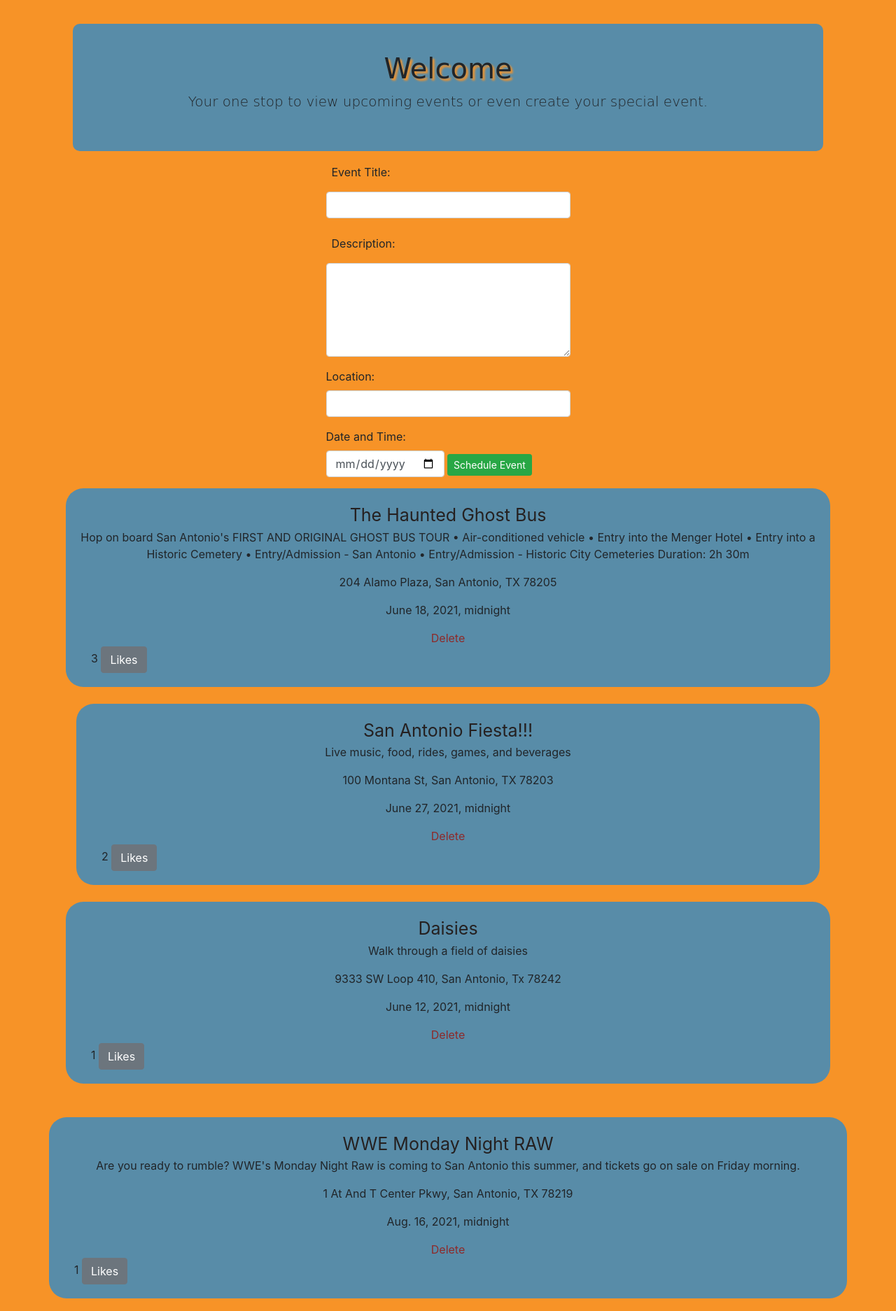
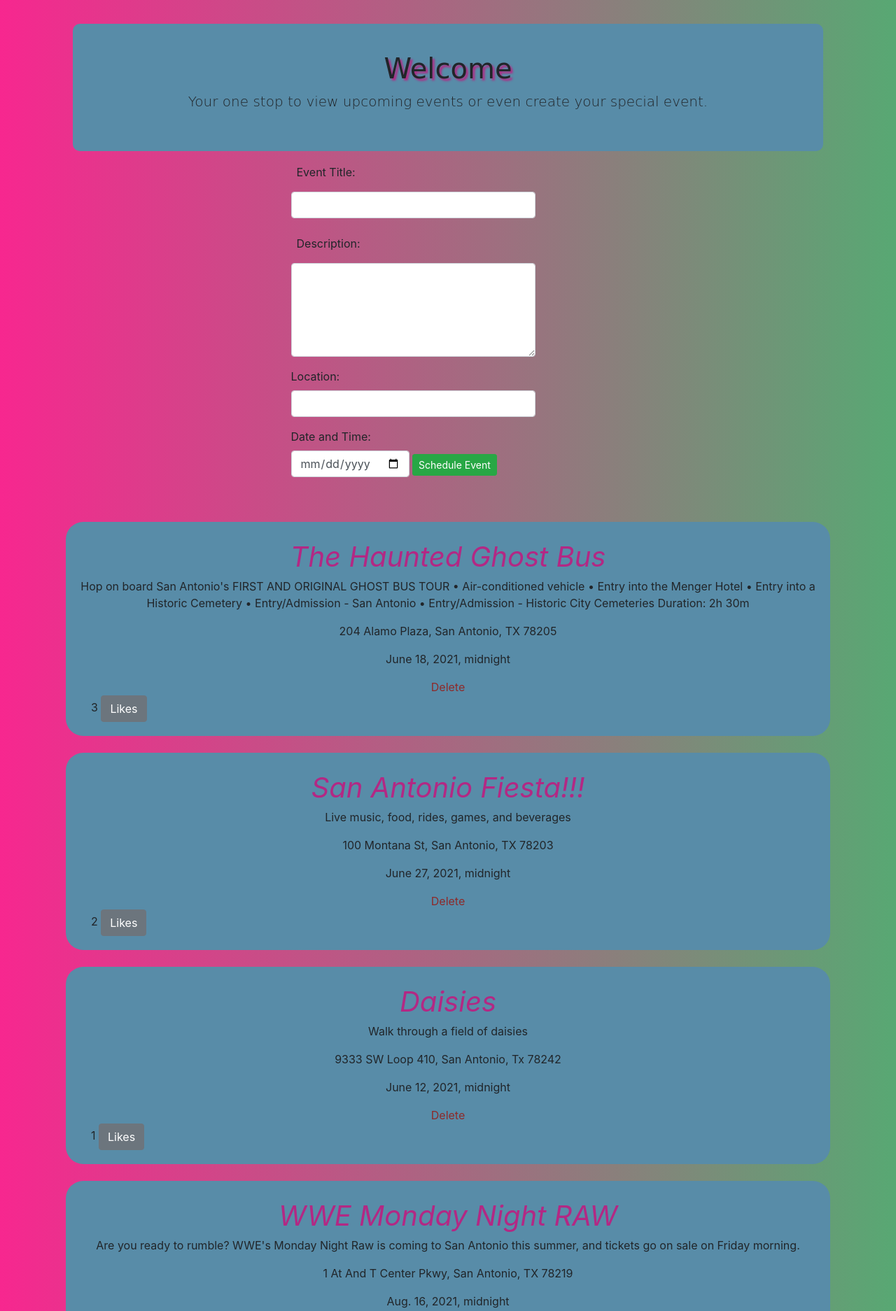
Before and after one commit to Teri21/Event_Planner, a Django app: template schedule_app/templates/welcome.html in a window 1280 px wide. Shown: the part 56-1930 px from the top of the page at 70% size. Run offline with Django 3.2, Linux system fonts and the light colour scheme; the template is opened without the code that fills it: values that come from a table or form of the project are taken from there, others are empty; data comes from the database, SQL or seed files in the repository; both versions use the stored data as it was after the commit; some libraries are stand-ins or nearby versions.

Commit message:
added styling

```diff
--- a/schedule_app/static/post.js
+++ b/schedule_app/static/post.js
@@ -1,3 +1,5 @@
+// $(document).ready(function(){
+
     $('#createEvent').submit(function (e) {
         e.preventDefault();
         console.log(e)
@@ -10,7 +12,9 @@ $('#createEvent').submit(function (e) {
             success: function (serverResponse) {
                 console.log("this is ajax working");
                 console.log(serverResponse);
+                $('.all_events').prepend(serverResponse);
             }
         });
+    });
 
-});
+// });
--- a/schedule_app/static/styles.css
+++ b/schedule_app/static/styles.css
@@ -1,5 +1,10 @@
 body {
-  background-color: #f79327;
+  background: #f79327;
+  background: linear-gradient(to right, #f7278f, #58a873);
+  background-repeat: no-repeat;
+  background-size: cover;
+  width: 100%;
+  height: 100%;
 }
 
 .jumbotron {
@@ -12,7 +17,7 @@ body {
 
 h1 {
   text-align: center;
-  text-shadow: 3px 3px 3px #f79327;
+  text-shadow: 3px 3px 3px #b32884;
 }
 
 h2 {
@@ -21,20 +26,26 @@ h2 {
   text-align: center;
 }
 h4 {
-  font-family: ;
+  font-family: youth touch;
 }
 .inner,
 .lead {
   text-align: center;
 }
-.lower {
-  display: block;
-  align-content: flex-end;
-  margin: 0 auto;
+
+#createEvent {
+  margin-right: 100px;
 }
+
 .container {
   border-radius: 25px;
   padding: 20px;
+}
+#box {
+  border-radius: 25px;
+  padding: 20px;
+  text-align: center;
+  background: #588ca8;
 }
 
 h3 {
@@ -50,3 +61,8 @@ h3 {
   border-radius: 25px;
   justify-content: center;
 }
+.partial-top {
+  font-style: italic;
+  font-size: 40px;
+  color: #b32884;
+}
--- a/schedule_app/templates/event.html
+++ b/schedule_app/templates/event.html
@@ -39,6 +39,6 @@
 
 
     <a href="/welcome" style="color: black">Go Back</a> |
-    <a href="/edit/{{event.id}}" style="color: black">Edit</a></span></p>
+    {% if request.session.user_id == event.user.id %}<a href="/edit/{{event.id}}" style="color: black">Edit</a>{% endif %}</span></p>
   </body>
 </html>
--- a/schedule_app/templates/partial.html
+++ b/schedule_app/templates/partial.html
@@ -0,0 +1,17 @@
+<br />
+<!-- id="box" -->
+<!-- style="text-align: center; background: #588ca8"> -->
+<div id="box">
+  <a class="partial-top" href="/one_event/{{ event.id }}">{{event.title}}</a>
+  <p>{{event.description}}</p>
+  <p>{{event.location}}</p>
+  <p>{{event.date_time}}</p>
+
+  <a href="delete_event/{{event.id}}" style="color: rgb(141, 42, 42)">Delete</a>
+  <div class="d-flex justify-content-between px-3">
+    <span
+      >{{ event.user_likes.count }}
+      <a href="/add_like/{{event.id}}" class="btn btn-secondary">Likes</a></span
+    >
+  </div>
+</div>
--- a/schedule_app/templates/welcome.html
+++ b/schedule_app/templates/welcome.html
@@ -13,6 +13,8 @@
     <script src="https://ajax.googleapis.com/ajax/libs/jquery/3.5.1/jquery.min.js"></script>
     {% load static %}
     <link rel="stylesheet" href="{% static 'styles.css'%}" />
+    <script src="https://ajax.googleapis.com/ajax/libs/jquery/3.5.1/jquery.min.js"></script>
+    <script defer src="{% static 'post.js' %}"></script>
     <title>Success</title>
   </head>
   <body>
@@ -53,7 +55,8 @@
       </div>
       <div class="container-md">
         <div class="row justify-content-center">
-          <form id-"createEvent" action="/create_event" class="form-block" method="POST">
+          <!-- id "createEvent is used to be identified inside jQuery" -->
+          <form id="createEvent" action="/create_event" class="form-block" method="POST">
             {% csrf_token %}
             <div class="form-group">
               <label class="title p-2"> Event Title: </label>
@@ -88,49 +91,26 @@
             </div>
             <button class="btn btn-success btn-sm">Schedule Event</button>
           </form>
-          <br />
+        </div>
+            <br />
+            <div class="row">
 
-          {% for event in events reversed %}
-          <br />
+            <div class="all_events">
+              {% for event in events reversed %}
 
-          <div
-            class="container"
-            style="text-align: center; background: #588ca8"
-          >
-            <a
-              href="/one_event/{{ event.id }}"
-              style="font-size: 25px; color: rgb(37, 32, 32)"
-              >{{event.title}}</a
-            >
-            <p>{{event.description}}</p>
-            <p>{{event.location}}</p>
-            <p>{{event.date_time}}</p>
+              {% include "partial.html" %}
 
-            <a href="delete_event/{{event.id}}" style="color: rgb(141, 42, 42)"
-              >Delete</a
-            >
-            <div class="d-flex justify-content-between px-3">
-              <span
-                >{{ event.user_likes.count }}
-                <a href="/add_like/{{event.id}}"  class="btn btn-secondary"
-                  >Likes</a
-                ></span
-              >
+              {% endfor %}
             </div>
           </div>
-        </div>
-        {% endfor %}
-      </div>
     </div>
-    <script
-      src="https://code.jquery.com/jquery-3.5.1.slim.min.js"
-      integrity="sha384-DfXdz2htPH0lsSSs5nCTpuj/zy4C+OGpamoFVy38MVBnE+IbbVYUew+OrCXaRkfj"
-      crossorigin="anonymous"
-    ></script>
+
     <script
       src="https://stackpath.bootstrapcdn.com/bootstrap/4.5.0/js/bootstrap.min.js"
       integrity="sha384-OgVRvuATP1z7JjHLkuOU7Xw704+h835Lr+6QL9UvYjZE3Ipu6Tp75j7Bh/kR0JKI"
       crossorigin="anonymous"
     ></script>
+
+
   </body>
 </html>
--- a/schedule_app/urls.py
+++ b/schedule_app/urls.py
@@ -8,6 +8,7 @@ urlpatterns = [
     path('welcome', views.welcome),
     path('logout', views.logout),
     path('create_event', views.create_event),
+    path('partial/<int:id>', views.partial),
     path('one_event/<int:id>', views.one_event),
     path('edit/<int:id>', views.edit),
     path('add_like/<int:id>', views.add_like),
```
Also changed, not shown: schedule_app/views.py (+19 -8 lines), db.sqlite3. Lines whose indentation alone changed are shown as unchanged.
